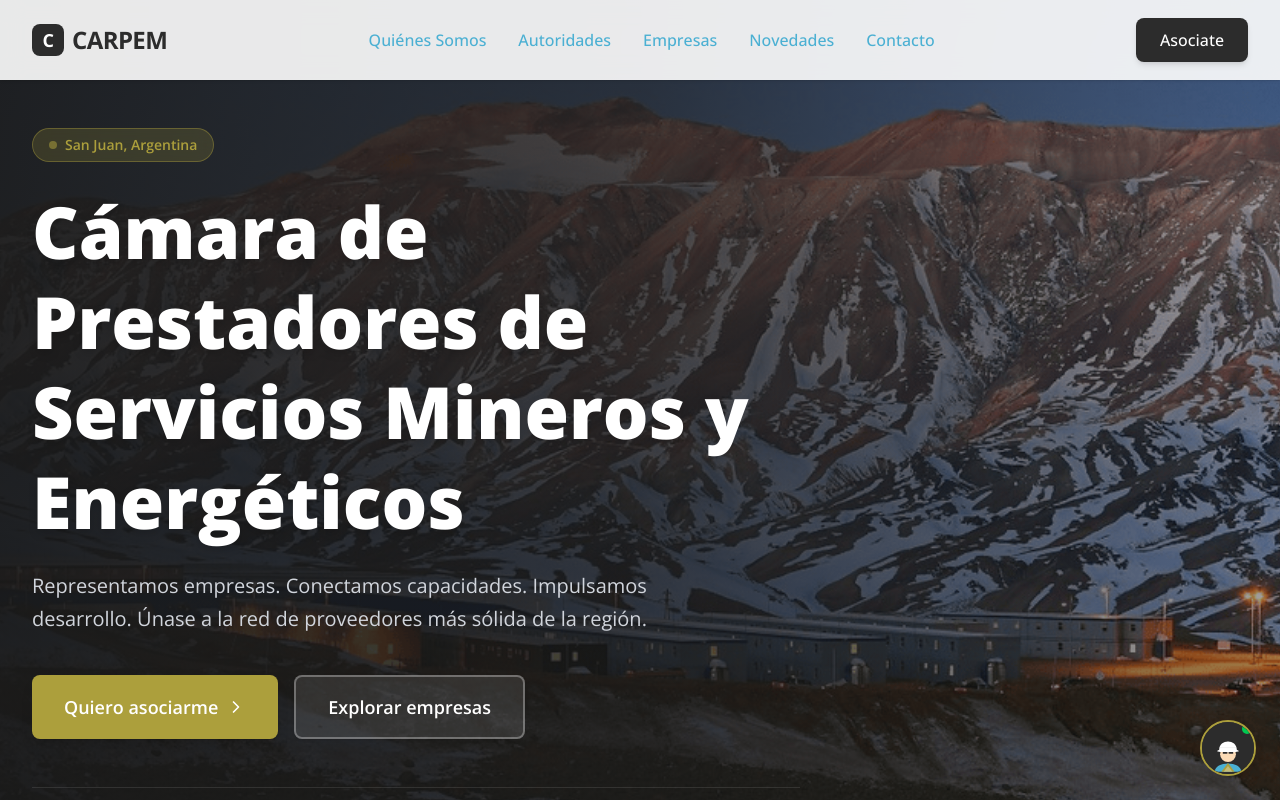
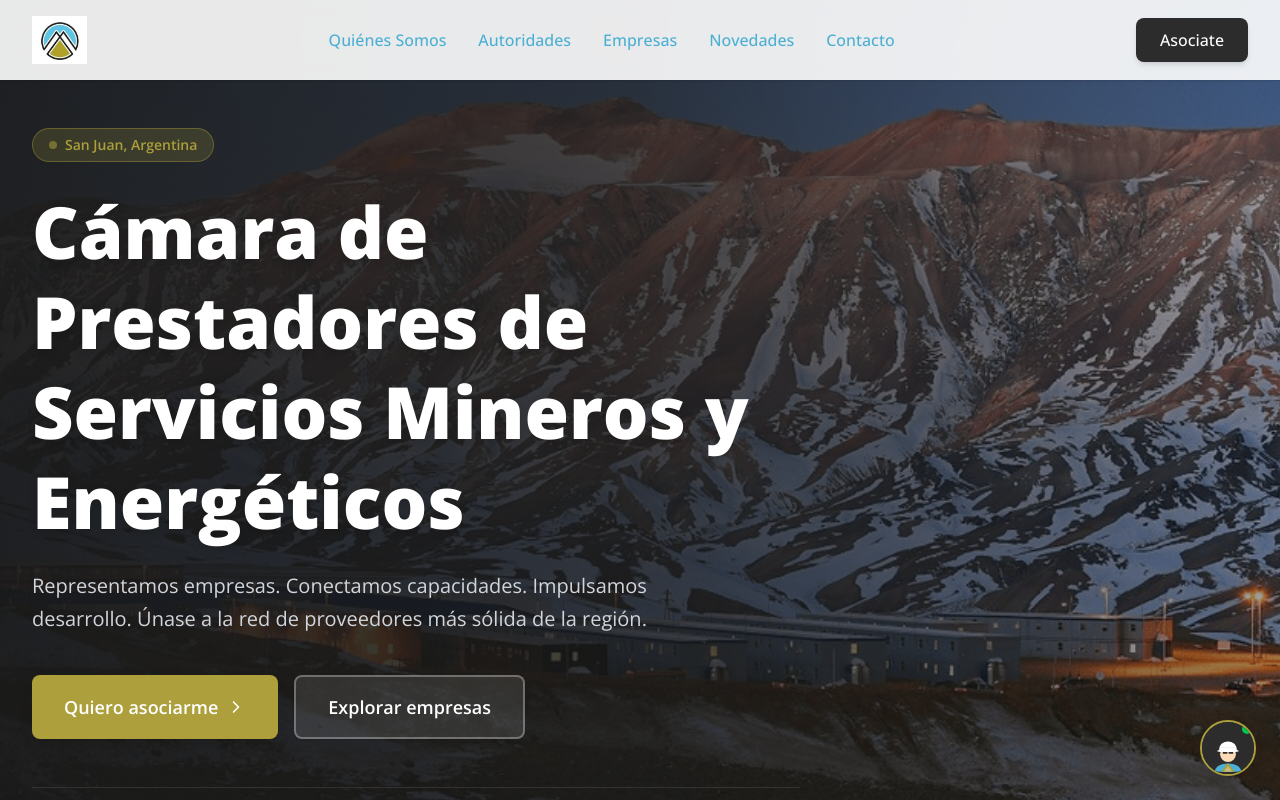
Before and after one commit to lucasmmg12/carpem, a React (Vite) app: page / in a window 1280 px wide. Shown: the top 800 px of the page. Built offline with nearby package versions, Linux system fonts and the light colour scheme.

Commit message:
style: replace text logo with new custom image logo in header, footer and favicon

```diff
--- a/index.html
+++ b/index.html
@@ -2,7 +2,7 @@
 <html lang="en">
   <head>
     <meta charset="UTF-8" />
-    <link rel="icon" type="image/svg+xml" href="/favicon.svg" />
+    <link rel="icon" type="image/jpeg" href="/2026-05-06_16-31.jpg" />
     <meta name="viewport" content="width=device-width, initial-scale=1.0" />
     <title>CARPEM - Cámara de Prestadores Mineros de San Juan</title>
     <meta name="description" content="Cámara de Prestadores de Servicios Mineros y Energéticos de San Juan. Representamos empresas y conectamos capacidades." />
--- a/src/App.tsx
+++ b/src/App.tsx
@@ -27,13 +27,14 @@ const Header = () => {
       <div className="max-w-7xl mx-auto px-4 sm:px-6 lg:px-8">
         <div className="flex justify-between items-center h-20">
           <div className="flex-shrink-0 flex items-center">
-            {/* Placeholder for Logo */}
-            <div className="text-institutional-primary font-bold text-2xl tracking-tight flex items-center gap-2">
-              <div className="w-8 h-8 bg-institutional-primary rounded-lg flex items-center justify-center">
-                <span className="text-white text-lg">C</span>
-              </div>
-              CARPEM
-            </div>
+            {/* Logo from public folder */}
+            <a href="#" className="flex items-center">
+              <img
+                src="/2026-05-06_16-31.jpg"
+                alt="Logo CARPEM"
+                className="h-12 w-auto object-contain"
+              />
+            </a>
           </div>
 
           <nav className="hidden md:flex space-x-8">
@@ -582,11 +583,12 @@ const Footer = () => {
       <div className="max-w-7xl mx-auto px-4 sm:px-6 lg:px-8">
         <div className="grid grid-cols-1 md:grid-cols-2 lg:grid-cols-4 gap-12 mb-12">
           <div>
-            <div className="font-bold text-2xl tracking-tight flex items-center gap-2 mb-6">
-              <div className="w-8 h-8 bg-institutional-accent rounded-lg flex items-center justify-center">
-                <span className="text-white text-lg">C</span>
-              </div>
-              CARPEM
+            <div className="mb-6">
+              <img
+                src="/2026-05-06_16-31.jpg"
+                alt="Logo CARPEM"
+                className="h-16 w-auto object-contain bg-white/10 rounded-lg p-2"
+              />
             </div>
             <p className="text-gray-400 text-sm leading-relaxed mb-6">
               Cámara de Prestadores de Servicios Mineros y Energéticos de San Juan. Impulsando el desarrollo sustentable de la región.
```
Also changed, not shown: public/2026-05-06_16-31.jpg (added).
